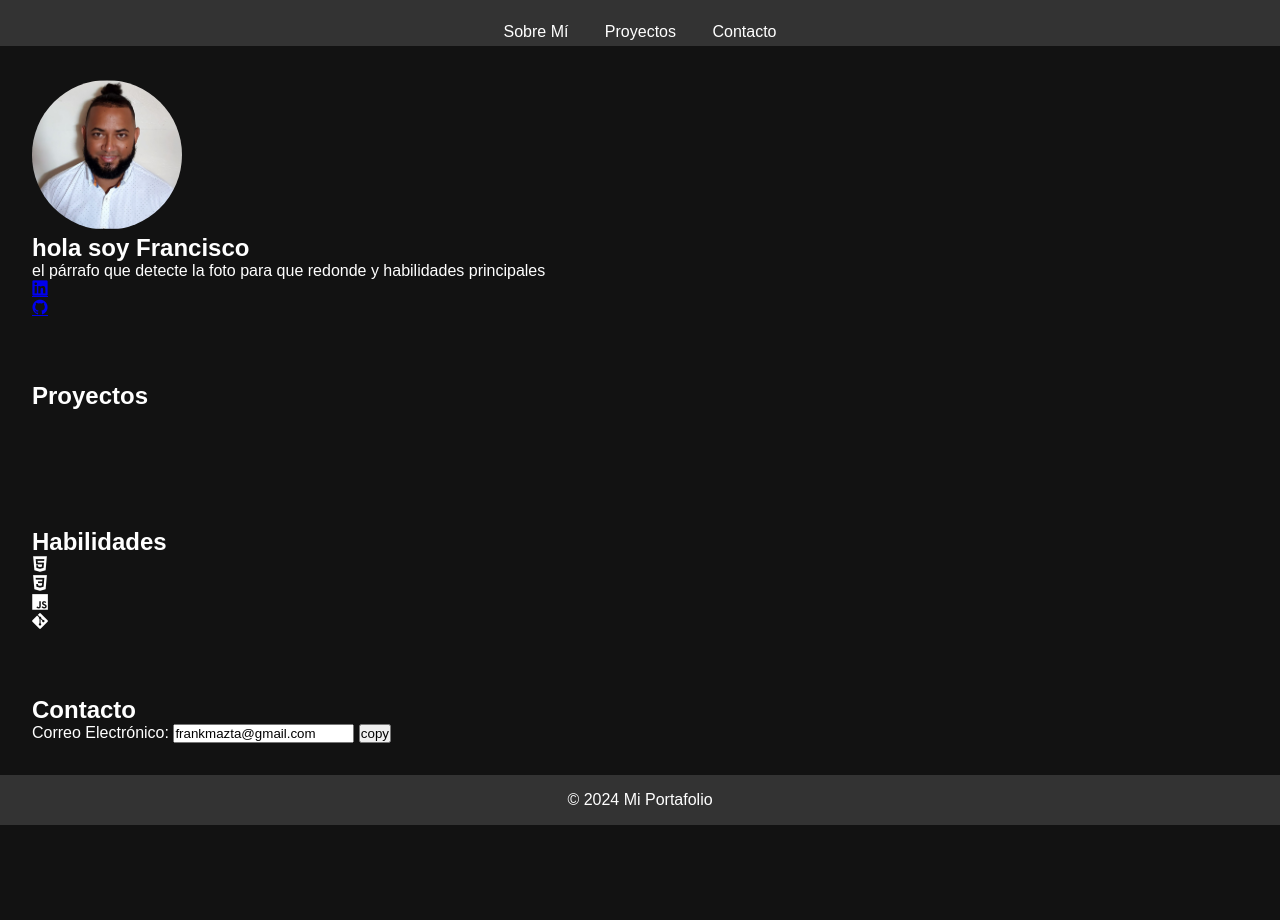
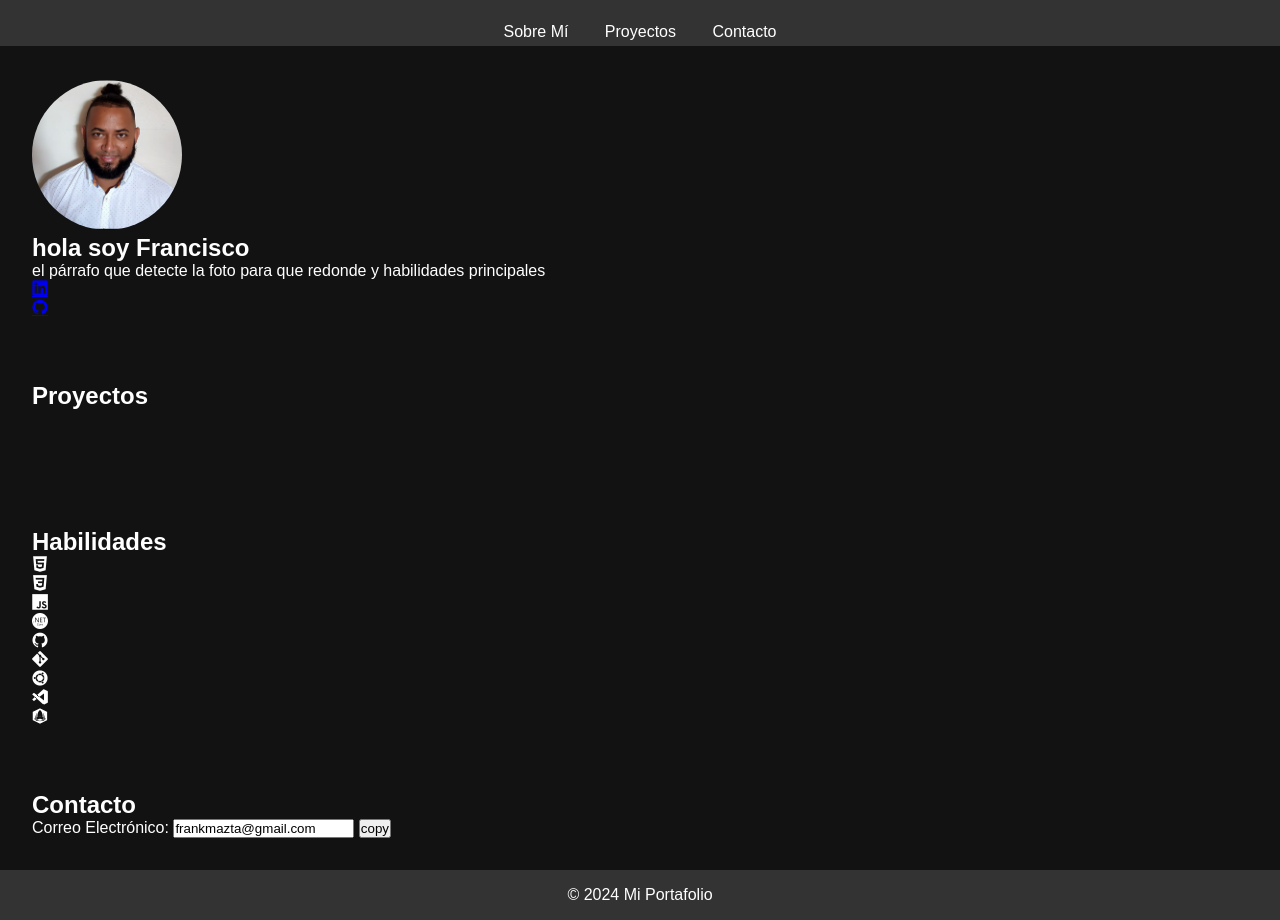
Before and after one commit to franciscojcc007/portafolio, a plain HTML site: page index.html in a window 1280 px wide. Before the commit the page ends 825 px from the top, so only its background shows below. Drawn offline with nearby package versions, Linux system fonts and the light colour scheme.

Commit message:
se agrego unos icono

```diff
--- a/index.html
+++ b/index.html
@@ -72,17 +72,20 @@
                 <li><i class="devicon-html5-plain"></i></li>
                 <li><i class="devicon-css3-plain"></i></li>
                 <li><i class="devicon-javascript-plain"></i></li>
-                <li></li>
-                <li></li>
+                <li><i class="devicon-dotnetcore-plain"></i></li>
+                <!-- <li><i class="devicon-csharp-plain"></i></li> -->
+                <li><i class="devicon-github-original"></i></li>
                 <li><i class="devicon-git-plain"></i></li>
-                <li></li>
-                <li></li>
-                <li></li>
+                <li><i clase="devicon-mysql-original"></i></li>
+                <li><i class="devicon-ubuntu-plain"></i></li>
+                <li><i class="devicon-vscode-plain"></i></li>
+                <li><i clase="devicon-visualstudio-plain"></i></li>
+                <li><i class="devicon-krakenjs-plain"></i></li>
+
                 <li></li>
             </ul>
         </article>
     </section>
-
 
     <section id="contact">
         <h2>Contacto</h2>
@@ -96,7 +99,6 @@
     <footer>
         <p>&copy; 2024 Mi Portafolio</p>
     </footer>
-
     <script src="./assets/js/index.js"></script>
 </body>
 
```
